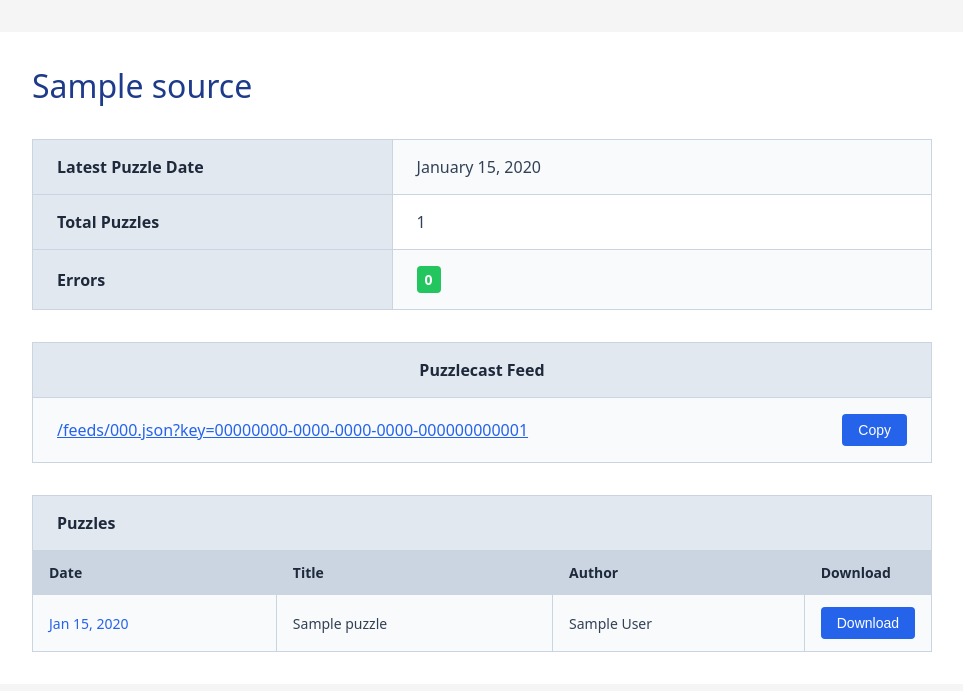
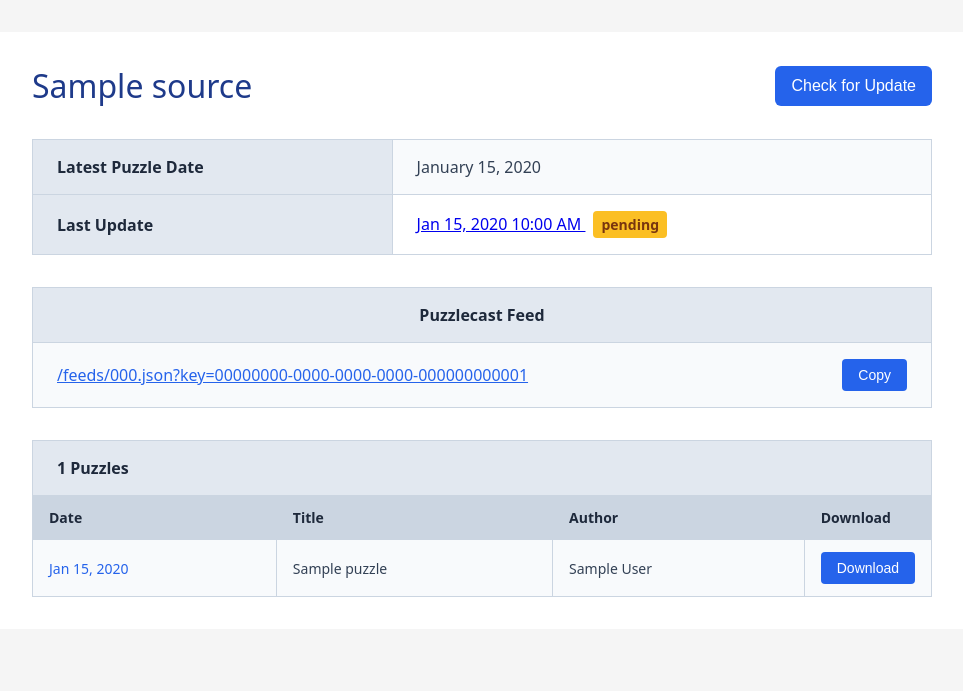
Before and after one commit to nicolecomputer/puzzle-vault, a FastAPI app: page /sources/1 in a window 1280 px wide. Shown: the top 691 px of the page, without its empty margins (158-1121 px from the left). Run offline with FastAPI, Linux system fonts and the light colour scheme; the visitor is signed in with stand-in values (Sample User, id 1); tables that the repository leaves empty hold one stand-in row (values such as "Sample post"); parts of the project's set-up code (start-up, migrations or seed data) failed here and were passed over.

Commit message:
Details page allows running the agent directly

```diff
--- a/src/web/routers/web_ui_router.py
+++ b/src/web/routers/web_ui_router.py
@@ -204,6 +204,14 @@ async def source_detail(
 
     feed_identifier = source.short_code if source.short_code else source.id
 
+    # Get the latest agent run
+    latest_run = (
+        db.query(AgentTask)
+        .filter(AgentTask.source_id == id)
+        .order_by(AgentTask.queued_at.desc())
+        .first()
+    )
+
     templates = get_templates()
     return templates.TemplateResponse(
         "source_detail.html",
@@ -219,6 +227,7 @@ async def source_detail(
             "source_id": id,
             "page": validated_page,
             "total_pages": total_pages,
+            "latest_run": latest_run,
         },
     )
 
@@ -277,7 +286,10 @@ async def agent_detail(
 @web_ui_router.post("/agents/run")
 @require_auth
 async def enqueue_agent_run(
-    request: Request, source_id: str = Form(...), db: Session = Depends(get_db)
+    request: Request,
+    source_id: str = Form(...),
+    return_url: str = Form(None),
+    db: Session = Depends(get_db),
 ) -> StarletteResponse:
     """Enqueue an agent run for a source."""
     source = db.query(Source).filter(Source.id == source_id).first()
@@ -291,7 +303,9 @@ async def enqueue_agent_run(
     db.add(task)
     db.commit()
 
-    return RedirectResponse(url=f"/sources/{source_id}/agent", status_code=303)
+    # Redirect to return_url if provided, otherwise to agent page
+    redirect_url = return_url if return_url else f"/sources/{source_id}/agent"
+    return RedirectResponse(url=redirect_url, status_code=303)
 
 
 @web_ui_router.get("/agents/runs/{run_id}", response_class=HTMLResponse)
--- a/src/web/templates/source_detail.html
+++ b/src/web/templates/source_detail.html
@@ -7,11 +7,19 @@
     <title>Source Details - {{ source_title }}</title>
     <link rel="stylesheet" href="/static/css/base.css?v={{ cache_buster }}">
     <link rel="stylesheet" href="/static/css/source_detail.css?v={{ cache_buster }}">
+    <link rel="stylesheet" href="/static/css/agent_detail.css?v={{ cache_buster }}">
 </head>
 
 <body>
     <div class="container">
-        <h1>{{ source_title }}</h1>
+        <div class="page-header">
+            <h1>{{ source_title }}</h1>
+            <form action="/agents/run" method="POST" style="margin: 0;">
+                <input type="hidden" name="source_id" value="{{ source_id }}">
+                <input type="hidden" name="return_url" value="/sources/{{ source_id }}">
+                <button type="submit" class="add-puzzle-btn">Check for Update</button>
+            </form>
+        </div>
 
         <table class="data-table info-table">
             <tr>
@@ -20,15 +28,19 @@
                     endif %}</td>
             </tr>
             <tr>
-                <th>Total Puzzles</th>
-                <td>{{ total_puzzles }}</td>
-            </tr>
-            <tr>
-                <th>Errors</th>
+                <th>Last Update</th>
                 <td>
-                    <span class="badge {% if errors > 0 %}badge-error{% else %}badge-success{% endif %}">
-                        {{ errors }}
+                    {% if latest_run %}
+                    <a href="/agents/runs/{{ latest_run.id }}">
+                        {% if latest_run.queued_at %}{{ latest_run.queued_at.strftime('%b %d, %Y %I:%M %p') }}{% else
+                        %}N/A{% endif %}
+                    </a>
+                    <span class="badge badge-{{ latest_run.status }}" style="margin-left: 8px;">
+                        {{ latest_run.status }}
                     </span>
+                    {% else %}
+                    N/A
+                    {% endif %}
                 </td>
             </tr>
         </table>
@@ -49,7 +61,7 @@
 
         <table class="puzzles-section">
             <tr>
-                <th colspan="4">Puzzles</th>
+                <th colspan="4">{{ total_puzzles }} Puzzles</th>
             </tr>
             <tr class="puzzles-header">
                 <th>Date</th>
```
